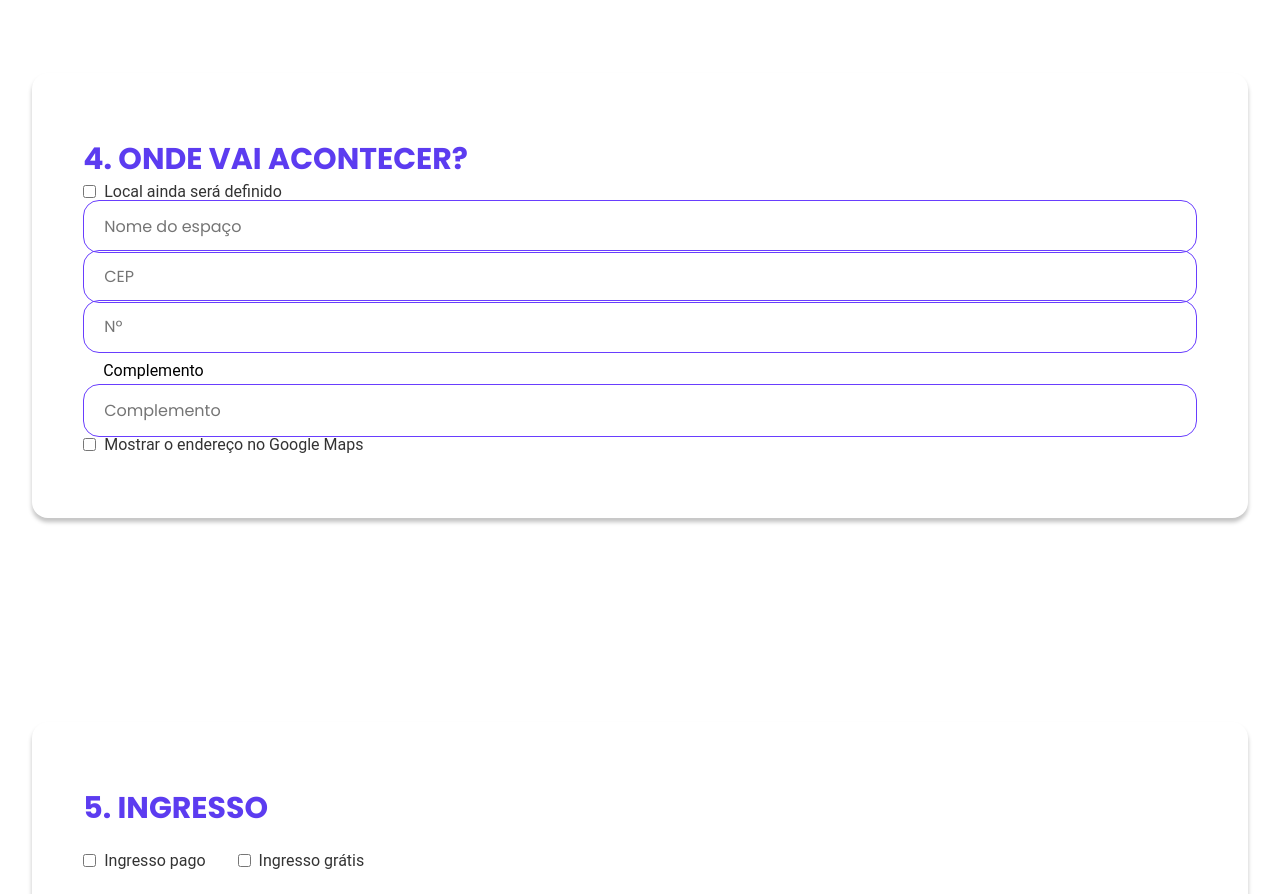
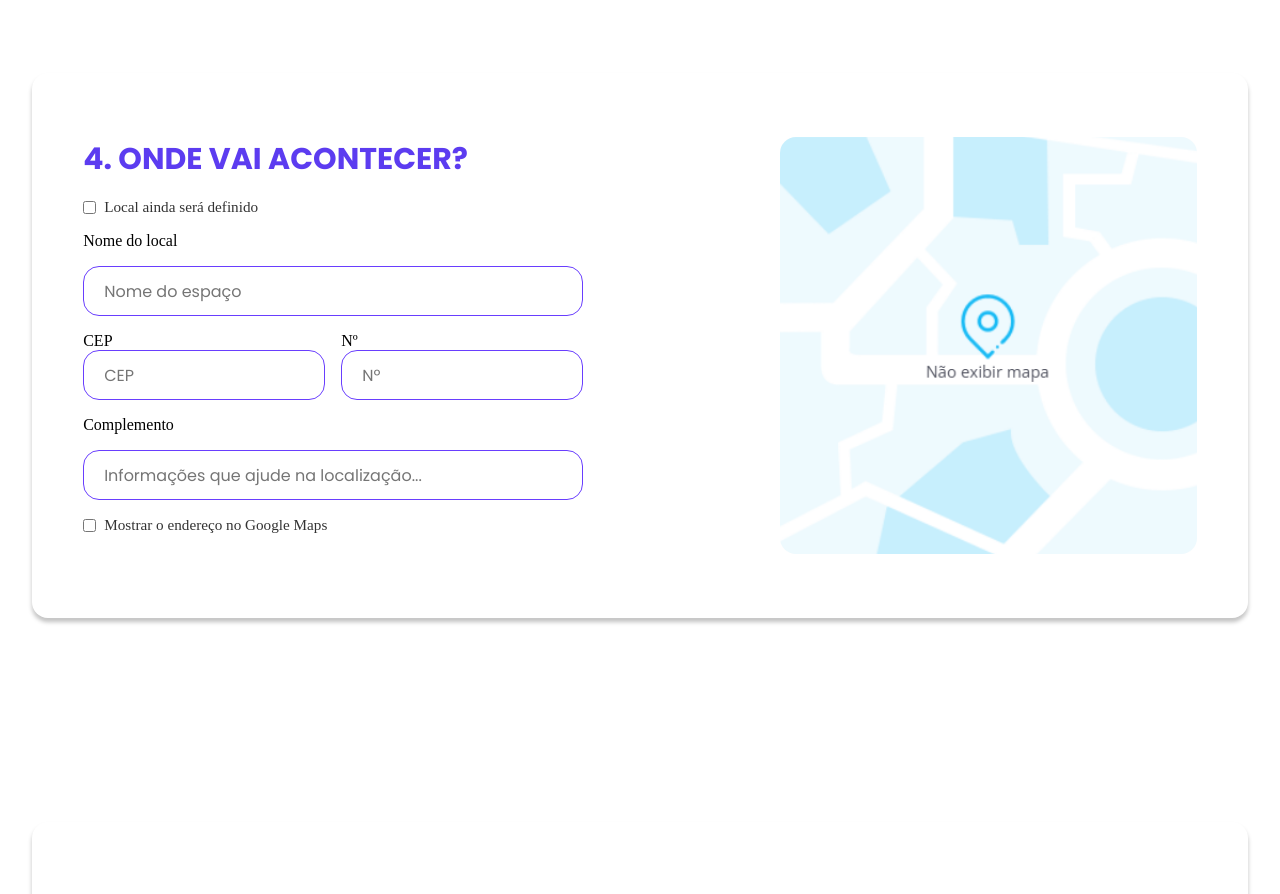
Before and after one commit to HynaellAlves/evex, a Next.js app: page /components/Forms/Form_event in a window 1280 px wide. Shown: the part 2140-3034 px from the top of the page. Built offline with nearby package versions, Linux system fonts and the light colour scheme.

Commit message:
Feat: Register

```diff
--- a/src/pages/components/Forms/Form_event/form.module.css
+++ b/src/pages/components/Forms/Form_event/form.module.css
@@ -1,3 +1,5 @@
+/* Formulario parte 1 */
+
 .form {
   display: flex;
   flex-direction: column;
@@ -24,7 +26,7 @@
 .informacoes {
   font-size: 1.25rem;
   font-weight: 700;
-  color: #5c3cf0; /* roxo forte */
+  color: #5c3cf0;
 
 }
 
@@ -45,12 +47,10 @@
   font-size: 1rem;
 }
 
-/* Aqui é definido a cor do input quando está com erro */
 .input_error {
   background-color: var(--color-error);
 }
 
-/* Aqui é definido a transparencia do input quando está sem erro e vazio */
 .input_ok {
   background-color: transparent;
 }
@@ -88,12 +88,7 @@
   flex-direction: column;
 }
 
-
-
-
-
-
-/* Textarea */
+/* Formulario parte 3 */
 .input3 {
   margin-top: 10px;
   width: 100%;
@@ -112,7 +107,6 @@
   color: #888;
 }
 
-/* Estados de erro ou ok */
 .input_error {
   border-color: #ff4d4d;
 }
@@ -121,14 +115,10 @@
   border-color: #5c3cf0;
 }
 
-
-
-
-
+/* Formulario parte 2 */
 
 .infDataHora2 {
   padding: 2rem;
-
   display: grid;
   grid-template-columns: repeat(4, 1fr);
   column-gap: 2rem;
@@ -153,7 +143,6 @@
   color: #999;
 }
 
-/* Estados de erro e sucesso */
 .input_error {
   border-color: #ff4d4d;
 }
@@ -169,6 +158,67 @@
   justify-self: start;
 }
 
+/* Formulario parte 4 */
+
+.container4 {
+  display: flex;
+  justify-content: space-between;
+  flex-wrap: wrap;
+  gap: 2rem;
+}
+
+.formulario4 {
+  flex: 1;
+  min-width: 350px;
+  max-width: 500px;
+  display: flex;
+  flex-direction: column;
+  gap: 1rem;
+}
+
+.mapa4 {
+  flex-shrink: 0;
+  width: 417px;
+  height: 417px;
+}
+
+.bol_events_image {
+  width: 100%;
+  height: 100%;
+  border-radius: 16px;
+  object-fit: cover;
+}
+
+.row4 {
+  display: flex;
+  gap: 1rem;
+  width: 100%;
+}
+
+.inputGroup4 {
+  display: flex;
+  flex-direction: column;
+  flex: 1;
+}
+
+.input4 {
+  width: 100%;
+  height: 45px;
+  padding: 0 1rem;
+  font-size: 1rem;
+  border: 1.5px solid #5c3cf0;
+  border-radius: 12px;
+  color: #333;
+  outline: none;
+}
+
+.checkbox4 {
+  display: flex;
+  align-items: center;
+  gap: 0.5rem;
+  font-size: 0.95rem;
+  color: #333;
+}
 
 
 
@@ -182,16 +232,7 @@
 
 
 
-
-
-
-
-
-
-
-
-
-
+/* Formulario parte 6 */
 .radioGroup {
   margin-top: 20px;
   display: flex;
@@ -208,7 +249,6 @@
   color: #333;
 }
 
-
 .textoInfo {
   font-family: var(--font-roboto);
   background-color: transparent;
@@ -222,8 +262,6 @@
   line-height: 1.6;
 }
 
-
-
 .checkbox {
   font-family: var(--font-roboto);
   display: flex;
--- a/src/pages/components/Forms/Form_event/index.tsx
+++ b/src/pages/components/Forms/Form_event/index.tsx
@@ -147,54 +147,63 @@ export default function EventForm() {
 
 
         <section className={styles.container}>
-          <div className={styles.infLocal}>
+          <div className={styles.container4}>
+            <div className={styles.formulario4}>
               <Title
                 class={styles.informacoes}
                 title="4. ONDE VAI ACONTECER?"
                 fontFamily="var(--font-poppins)"
                 fontWeight={700}
               />
-            <label className={styles.checkbox}>
+              <label className={styles.checkbox4}>
                 <input
                   {...register("localDefined")}
-                className={`${styles.checkbox}`}
+                  className={styles.checkbox}
                   type="checkbox"
                   name="localDefined"
                 />
                 Local ainda será definido
               </label>
 
+              <label>Nome do local</label>
               <Input
                 {...register("local")}
                 placeholder="Nome do espaço"
-              className={`${styles.input} ${errors.local ? styles.input_error : styles.input_ok}`}
+                className={`${styles.input4} ${errors.local ? styles.input_error : styles.input_ok}`}
                 name="local"
               />
-            <div className={styles.row}>
+
+              <div className={styles.row4}>
+                <div className={styles.inputGroup4}>
+                  <label>CEP</label>
                   <Input
                     {...register("cep")}
                     placeholder="CEP"
-                className={`${styles.input} ${errors.cep ? styles.input_error : styles.input_ok}`}
+                    className={`${styles.input4} ${errors.cep ? styles.input_error : styles.input_ok}`}
                     maxLength={8}
                     name="cep"
                   />
+                </div>
+                <div className={styles.inputGroup4}>
+                  <label>Nº</label>
                   <Input
                     {...register("number")}
                     placeholder="Nº"
-                className={`${styles.input} ${errors.number ? styles.input_error : styles.input_ok}`}
+                    className={`${styles.input4} ${errors.number ? styles.input_error : styles.input_ok}`}
                     name="number"
                   />
                 </div>
+              </div>
 
-            <p className={styles.paragrafo}>Complemento</p>
-
+              <label>Complemento</label>
               <Input
                 {...register("complement")}
-              placeholder="Complemento"
-              className={`${styles.input} ${errors.complement ? styles.input_error : styles.input_ok}`}
+                placeholder="Informações que ajude na localização..."
+                className={`${styles.input4} ${errors.complement ? styles.input_error : styles.input_ok}`}
                 name="complement"
               />
-            <label className={styles.checkbox}>
+
+              <label className={styles.checkbox4}>
                 <input
                   {...register("showMap")}
                   type="checkbox"
@@ -202,6 +211,11 @@ export default function EventForm() {
                 />
                 Mostrar o endereço no Google Maps
               </label>
+            </div>
+
+            <div className={styles.mapa4}>
+              <img className={styles.bol_events_image} src="/mapaEvents.png" alt="mapa Events" />
+            </div>
           </div>
         </section>
 
```
Also changed, not shown: public/mapaEvents.png (added). Lines whose indentation alone changed are shown as unchanged.
